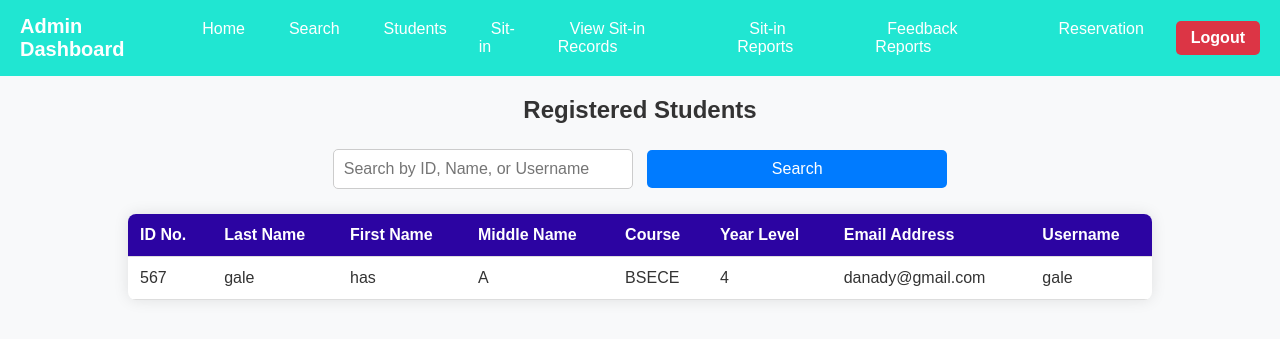
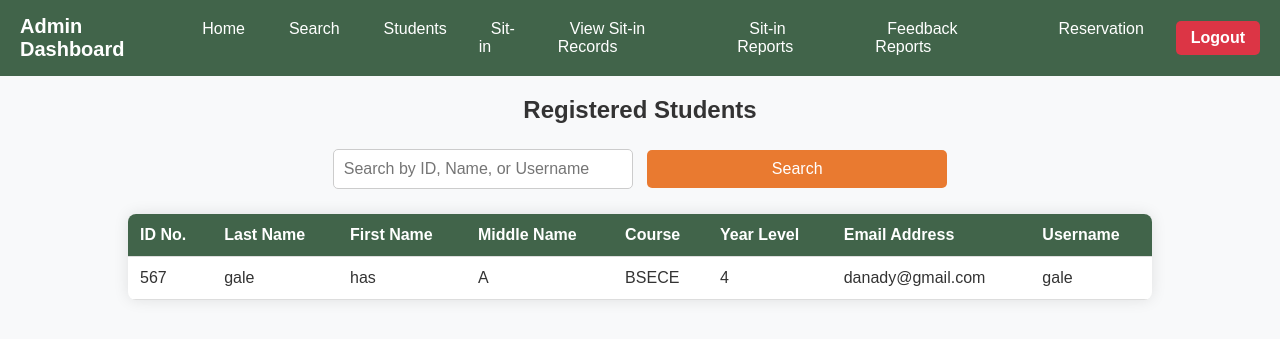
Before and after one commit to Eldrintrapa23/sysarch-, a Flask app: page /search in a window 1280 px wide. Shown: the top 339 px of the page. Run offline with Flask 3, Linux system fonts and the light colour scheme; data comes from the database, SQL or seed files in the repository; both versions use the stored data as it was after the commit.

Commit message:
color new

```diff
--- a/templates/admin_dashboard.html
+++ b/templates/admin_dashboard.html
@@ -15,7 +15,7 @@
 
         /* Navbar */
         .navbar {
-            background-color: #20e6d2;
+            background-color: #41644A  ;
             color: #fff;
             padding: 15px 20px;
             display: flex;
--- a/templates/adminreserve.html
+++ b/templates/adminreserve.html
@@ -15,7 +15,7 @@
 
         /* Navbar */
         .navbar {
-            background-color: #20e6d2;
+            background-color: #41644A;
             color: #fff;
             padding: 15px 20px;
             display: flex;
@@ -112,7 +112,7 @@
             font-size: 14px;
         }
         th {
-            background-color: #2c04a2;
+            background-color: #41644A;
             color: white;
             font-weight: bold;
         }
--- a/templates/search.html
+++ b/templates/search.html
@@ -15,7 +15,7 @@
 
         /* Navbar */
         .navbar {
-            background-color:#20e6d2;
+            background-color:#41644A;
             color: #fff;
             padding: 15px 20px;
             display: flex;
@@ -80,14 +80,14 @@
             box-sizing: border-box;
         }
         button {
-            background-color: #007bff;
+            background-color: #e9772bf8;
             color: white;
             cursor: pointer;
             border: none;
             padding: 10px 20px;
         }
         button:hover {
-            background-color: #0056b3;
+            background-color: #fd944e;
         }
         table {
             width: 100%;
@@ -104,7 +104,7 @@
             text-align: left;
         }
         th {
-            background-color:  #2c04a2;
+            background-color:  #41644A;
             color: white;
         }
         tr:hover {
--- a/templates/students.html
+++ b/templates/students.html
@@ -15,7 +15,7 @@
 
         /* Navbar */
         .navbar {
-            background-color: #20e6d2;
+            background-color:#41644A;
             color: #fff;
             padding: 15px 20px;
             display: flex;
@@ -110,7 +110,7 @@
             text-align: left;
         }
         th {
-            background-color: #2c04a2;
+            background-color: #41644A;
             color: white;
         }
         tr:hover {
```
Also changed, not shown: users.db.
